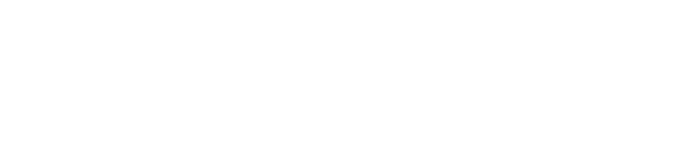
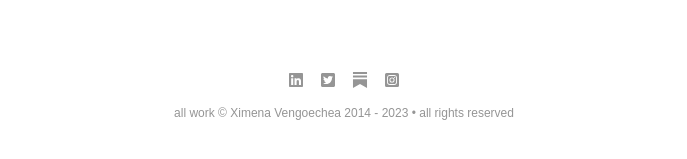
Before and after one commit to mediumryan/ximenavengoechea_clone, a React (Create React App) app: page / in a window 1280 px wide. Shown: the part 1305-1464 px from the top of the page, without its empty margins (296-983 px from the left). Built offline with nearby package versions, Linux system fonts and the light colour scheme.

Commit message:
[Update] Generated Footer section / Complete clone coding (PC ver)

```diff
--- a/package.json
+++ b/package.json
@@ -9,6 +9,7 @@
     "gh-pages": "^6.0.0",
     "react": "^18.2.0",
     "react-dom": "^18.2.0",
+    "react-icons": "^4.11.0",
     "react-responsive-carousel": "^3.2.23",
     "react-scripts": "5.0.1",
     "recoil": "^0.7.7",
--- a/src/App.js
+++ b/src/App.js
@@ -4,6 +4,7 @@
 import NavBar from './Components/NavBar';
 import Greeting from './Components/Greeting';
 import Slider from './Components/Slider';
+import Footer from './Components/Footer';
 
 const MainOuter = styled.main`
     padding: 10rem;
@@ -25,6 +26,7 @@
                 <NavBar />
                 <Greeting />
                 <Slider />
+                <Footer />
             </MainInner>
         </MainOuter>
     );
--- /dev/null
+++ b/src/Components/Footer.jsx
@@ -0,0 +1,92 @@
+import { styled } from 'styled-components';
+import { FaInstagramSquare, FaLinkedin, FaTwitterSquare } from 'react-icons/fa';
+import { SiSubstack } from 'react-icons/si';
+
+const FooterWrapper = styled.footer`
+    margin-top: 5rem;
+    width: 100%;
+    display: flex;
+    flex-direction: column;
+    justify-content: center;
+`;
+
+const FooterContact = styled.div`
+    width: 100%;
+    display: flex;
+    justify-content: center;
+    ul {
+        width: 100%;
+        display: flex;
+        justify-content: center;
+        align-items: center;
+        &:hover {
+            opacity: 0.75;
+        }
+        li {
+            a {
+                color: var(--text-200);
+                font-size: 1rem;
+                padding: 0.25rem;
+                margin: 0.25rem;
+                &:hover {
+                    opacity: 1;
+                    color: var(--text-100);
+                }
+            }
+        }
+    }
+`;
+
+const FooterRights = styled.div`
+    margin-top: 1rem;
+    display: flex;
+    justify-content: center;
+    color: var(--text-200);
+    font-size: 0.75rem;
+`;
+
+export default function Footer() {
+    return (
+        <FooterWrapper>
+            <FooterContact>
+                <ul>
+                    <li>
+                        <a
+                            target="blank"
+                            href="https://www.linkedin.com/in/ximenavengoechea"
+                        >
+                            <FaLinkedin />
+                        </a>
+                    </li>
+                    <li>
+                        <a
+                            target="blank"
+                            href="https://twitter.com/xsvengoechea"
+                        >
+                            <FaTwitterSquare />
+                        </a>
+                    </li>
+                    <li>
+                        <a target="blank" href="https://ximena.substack.com/">
+                            <SiSubstack />
+                        </a>
+                    </li>
+                    <li>
+                        <a
+                            target="blank"
+                            href="https://www.instagram.com/xsvengoechea/"
+                        >
+                            <FaInstagramSquare />
+                        </a>
+                    </li>
+                </ul>
+            </FooterContact>
+            <FooterRights>
+                <p>
+                    all work © Ximena Vengoechea 2014 - 2023 • all rights
+                    reserved
+                </p>
+            </FooterRights>
+        </FooterWrapper>
+    );
+}
```
Also changed, not shown: 1 other file (tests, documents, lock files or other folders).
